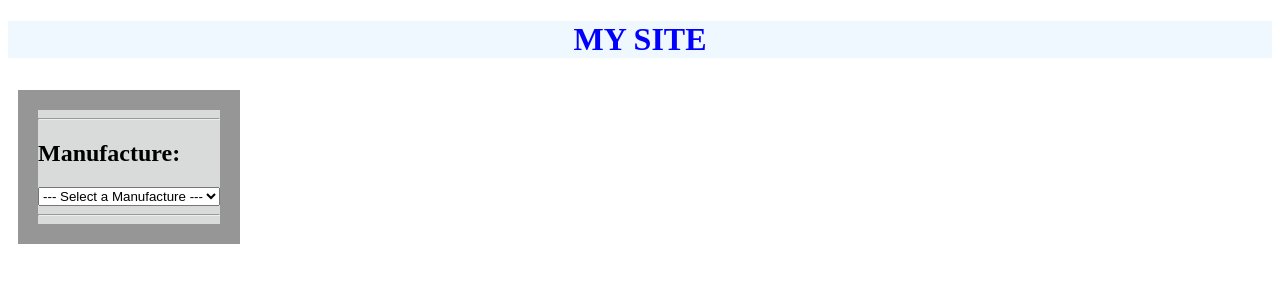
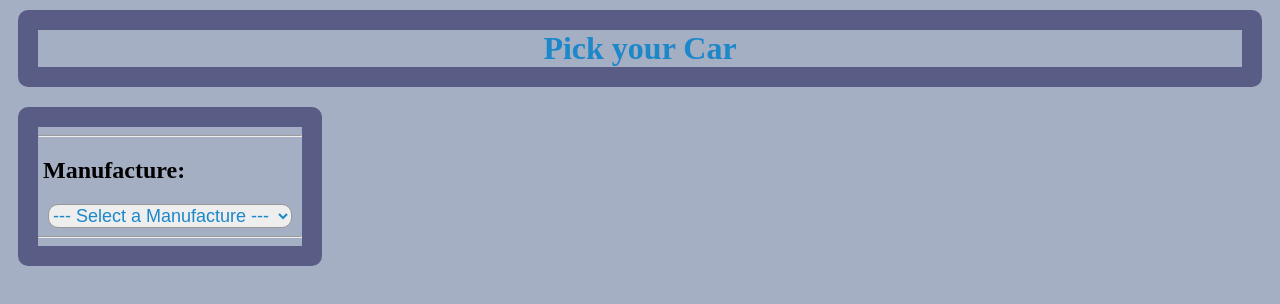
Before and after one commit to JoeFleck05/planJsHtml, a plain HTML site: page index.html in a window 1280 px wide. Drawn offline with Linux system fonts and the light colour scheme.

Commit message:
refactor new css changes

```diff
--- a/css/styles.css
+++ b/css/styles.css
@@ -1,6 +1,102 @@
+body{
+    background-attachment: fixed;
+    background-color: #a5afc4;
+}
+
 h1{
-    color: blue;
+    color: #1c87c9;
     align-content: center;
-    background-color: aliceblue;
+    background: #a5afc4;
     text-align: center;
+    border-radius: 10px;
+    border: 20px solid rgb(89, 93, 134);
+    margin: 10px;
+    box-sizing: border-box;
+    -moz-box-sizing: border-box;
+    -webkit-box-sizing: border-box;
 }
+
+.mainDiv{
+    text-indent: 5px;
+    border-radius: 10px;
+    box-sizing: border-box;
+    -moz-box-sizing: border-box;
+    -webkit-box-sizing: border-box;
+    width: auto;
+    height: auto;
+    /* width: 300px;
+    height: 200px; */
+    border: 20px solid rgb(89, 93, 134);
+    background: #a5afc4;
+    margin: 10px;
+    /* overflow: hidden; */
+    float: left;
+}
+
+img{
+    max-width: 100%;
+    height: auto;
+}
+
+.rightDiv{
+    border-radius: 10px;
+    box-sizing: border-box;
+    -moz-box-sizing: border-box;
+    -webkit-box-sizing: border-box;
+    width: 1000px;
+    height: auto;
+    border: 20px solid rgb(89, 93, 134);
+    border-width: auto;
+    margin: 10px;
+    /* overflow: hidden; */
+    float: right;
+}
+
+select{
+    padding-inline-end: 5px;
+    background-color: #eee;
+    border-radius: 10px;
+    color: #1c87c9;
+    font-size: 18px;
+    border: 1px solid #999;
+    width: auto;
+    height: auto;
+    margin-left: 10px;
+    margin-right: 10px;
+}
+
+/* .manufacturerSelect{
+    padding-inline-end: 5px;
+    background-color: #eee;
+    border-radius: 10px;
+    color: #1c87c9;
+    font-size: 18px;
+    border: 1px solid #999;
+    width: auto;
+    height: auto;
+    margin-left: 10px;
+    margin-right: 10px;
+}
+
+.modelSelect{
+    padding-inline-end: 5px;
+    background-color: #eee;
+    border-radius: 10px;
+    color: #1c87c9;
+    font-size: 18px;
+    border: 1px solid #999;
+    width: auto;
+    height: auto;
+}
+
+.seriesSelect{
+    align-self: auto;
+    padding-inline-end: 5px;
+    background-color: #eee;
+    border-radius: 10px;
+    color: #1c87c9;
+    font-size: 18px;
+    border: 1px solid #999;
+    width: auto;
+    height: auto;
+} */
--- a/index.html
+++ b/index.html
@@ -1,17 +1,5 @@
 <!DOCTYPE html>
 <html lang="en">
-  <style>
-    div#main {
-      box-sizing: border-box;
-      -moz-box-sizing: border-box;
-      -webkit-box-sizing: border-box;
-      width: auto;
-      height: auto;
-      border: 20px solid #969696;
-      background: #d9dbda;
-      margin: 10px;
-    }
-  </style>
   <head>
     <meta charset="utf-8">
     <meta name="viewport" content="width=device-width, initial-scale=1, shrink-to-fit=no">
@@ -23,13 +11,13 @@
   </head>
   <body>
     <h1>
-      MY SITE
+      Pick your Car
     </h1>
-    <div id="main" style="float: left;">
+    <div class="mainDiv" id="main">
       <hr />
       <!-- <div id='manufacture'> -->
         <h2>Manufacture:</h2>
-        <select id="manufacturer" name="manufacturer" onchange="modelList(this.id, 'select')">
+        <select class="manufacturerSelect" id="manufacturer" name="manufacturer" onchange="modelList(this.id, 'select')">
           <option value="">--- Select a Manufacture ---</option>
           <option value="Ford">Ford</option>
           <option value="Toyota">Toyota</option>
--- a/src/src.js
+++ b/src/src.js
@@ -50,6 +50,7 @@ function modelList(slct1, htmlElement){
     }
 
     let element = document.createElement(htmlElement);
+    element.setAttribute('class','modelSelect');
     element.setAttribute('id', 'selectModel');
     element.setAttribute('name', 'selectModel');
     element.setAttribute('onchange', "seriesList(this.id, 'select')");
@@ -89,6 +90,7 @@ function seriesList(selectId, htmlElement){
     let selectedManufacturer = manufacturer.value;
 
     let element = document.createElement(htmlElement);
+    element.setAttribute('class','seriesSelect');
     element.setAttribute('id', 'selectSeries');
     element.setAttribute('name', 'selectSeries');
     element.setAttribute('onchange', `selectedImage(this.id, "${modelSel}", "${selectedManufacturer}")`);
@@ -125,9 +127,10 @@ function selectedImage(seriesObj, model, manufacturer){
     }
 
     let divElement = document.createElement('div');
+    divElement.setAttribute('class','rightDiv');
     divElement.setAttribute('id','rightDiv');
     divElement.setAttribute('name','rightDiv');
-    divElement.setAttribute('style','width: 80%; height: 900px; float: right;');
+    // divElement.setAttribute('style','width: auto; height: auto;');
 
     document.body.appendChild(divElement);
     let imgElement = document.createElement('img');
```
Also changed, not shown: images/Ford/Mustang/GT_Fastback.png (renamed from images/Ford/Mustang/GT.png).
